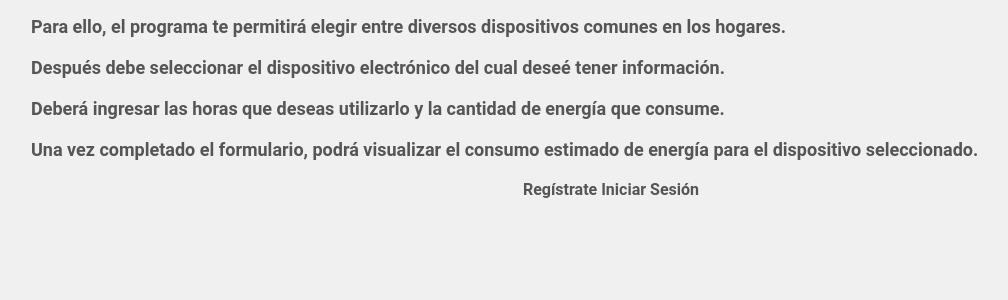
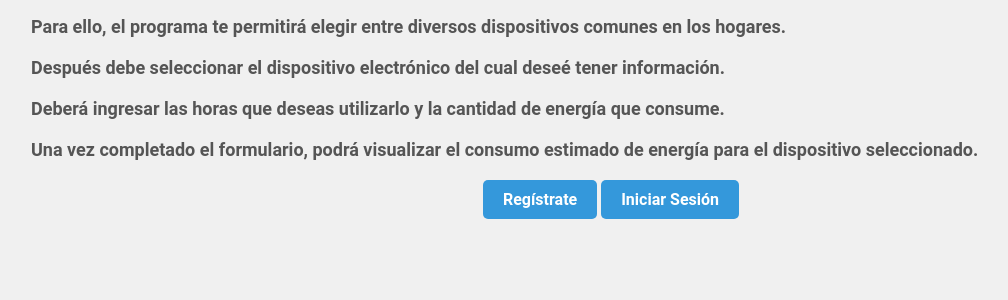
Before and after one commit to Jasiel2023/Analytics, a Django app: template templates/presentacion.html in a window 1280 px wide. Shown: the part 155-455 px from the top of the page, without its empty margins (19-1027 px from the left). Run offline with Django 3.2, Linux system fonts and the light colour scheme; the template is opened without the code that fills it, so the values that code supplies are empty.

Commit message:
Mejorar presentacion

```diff
--- a/templates/iniciarSesion.html
+++ b/templates/iniciarSesion.html
@@ -14,11 +14,11 @@
         <u1>
              {% if user.is_authenticated %}
         <li>
-            <a href="/cerrarSesion">Cerrar Sesion</a>
+            <a href="/cerrarSesion">Cerrar sesion</a>
         </li>
             {% else %}
             <li>
-            <a href="/Registro">Cerrar Sesion</a>
+            <a href="/Registro">Registrarse</a>
         </li>
         {% endif %}
         </u1>
--- a/templates/presentacion.html
+++ b/templates/presentacion.html
@@ -37,6 +37,7 @@
         ul {
             list-style: none;
             padding: 0;
+            text-align: center;
         }
 
         li {
@@ -44,15 +45,34 @@
             margin-right: 20px;
         }
 
-        a {
+        .btn {
+            display: inline-block;
+            padding: 10px 20px;
+            font-size: 16px;
+            font-weight: bold;
             text-decoration: none;
-            color: #555;
-            font-weight: bold;
-            transition: color 0.3s;
+            color: #fff;
+            background-color: #3498db;
+            border-radius: 5px;
+            transition: background-color 0.3s;
         }
 
-        a:hover {
-            color: #3498db;
+        .btn:hover {
+            background-color: #207ab2;
+        }
+
+        @media (max-width: 768px) {
+            .paragraph {
+                font-size: 16px;
+            }
+
+            h1 {
+                font-size: 24px;
+            }
+
+            .btn {
+                padding: 8px 16px;
+            }
         }
     </style>
 
@@ -60,43 +80,36 @@
         <h1>Bienvenido al Sistema</h1>
 
         <div class="paragraph">
-            Este programa te permitirá calcular el consumo eléctrico de
-            tus dispositivos para verificar y ahorrar la mayor energía
-            posible, contribuyendo de manera
-            efectiva al consumo energético eficiente.
+            Este programa te permitirá calcular el consumo eléctrico de tus dispositivos para verificar y ahorrar la mayor energía posible, contribuyendo de manera efectiva al consumo energético eficiente.
         </div>
 
         <div class="paragraph instruction">
-            Para ello, el programa te permitirá elegir entre diversos
-            dispositivos comunes en los hogares.
+            Para ello, el programa te permitirá elegir entre diversos dispositivos comunes en los hogares.
         </div>
 
         <div class="paragraph instruction">
-            Después debe seleccionar el dispositivo electrónico del cual deseé
-            tener información.
+            Después debe seleccionar el dispositivo electrónico del cual deseé tener información.
         </div>
 
         <div class="paragraph instruction">
-            Deberá ingresar las horas que deseas utilizarlo y la
-            cantidad de energía que consume.
+            Deberá ingresar las horas que deseas utilizarlo y la cantidad de energía que consume.
         </div>
 
         <div class="paragraph instruction">
-            Una vez completado el formulario, podrá visualizar el
-            consumo estimado de energía para el dispositivo seleccionado.
+            Una vez completado el formulario, podrá visualizar el consumo estimado de energía para el dispositivo seleccionado.
         </div>
 
         <nav>
             <ul>
                 {% if user.is_authenticated %}
                     <li>
-                        <a href="/cerrarSesion">Cerrar Sesión</a>
-                        <a href="/GenerarInforme">Ver Informe</a>
+                        <a href="/cerrarSesion" class="btn">Cerrar Sesión</a>
+                        <a href="/GenerarInforme" class="btn">Ver Informe</a>
                     </li>
                 {% else %}
                     <li>
-                        <a href="/Registro">Regístrate</a>
-                        <a href="/iniciarSesion">Iniciar Sesión</a>
+                        <a href="/Registro" class="btn">Regístrate</a>
+                        <a href="/iniciarSesion" class="btn">Iniciar Sesión</a>
                     </li>
                 {% endif %}
             </ul>
```
Also changed, not shown: db.sqlite3.
